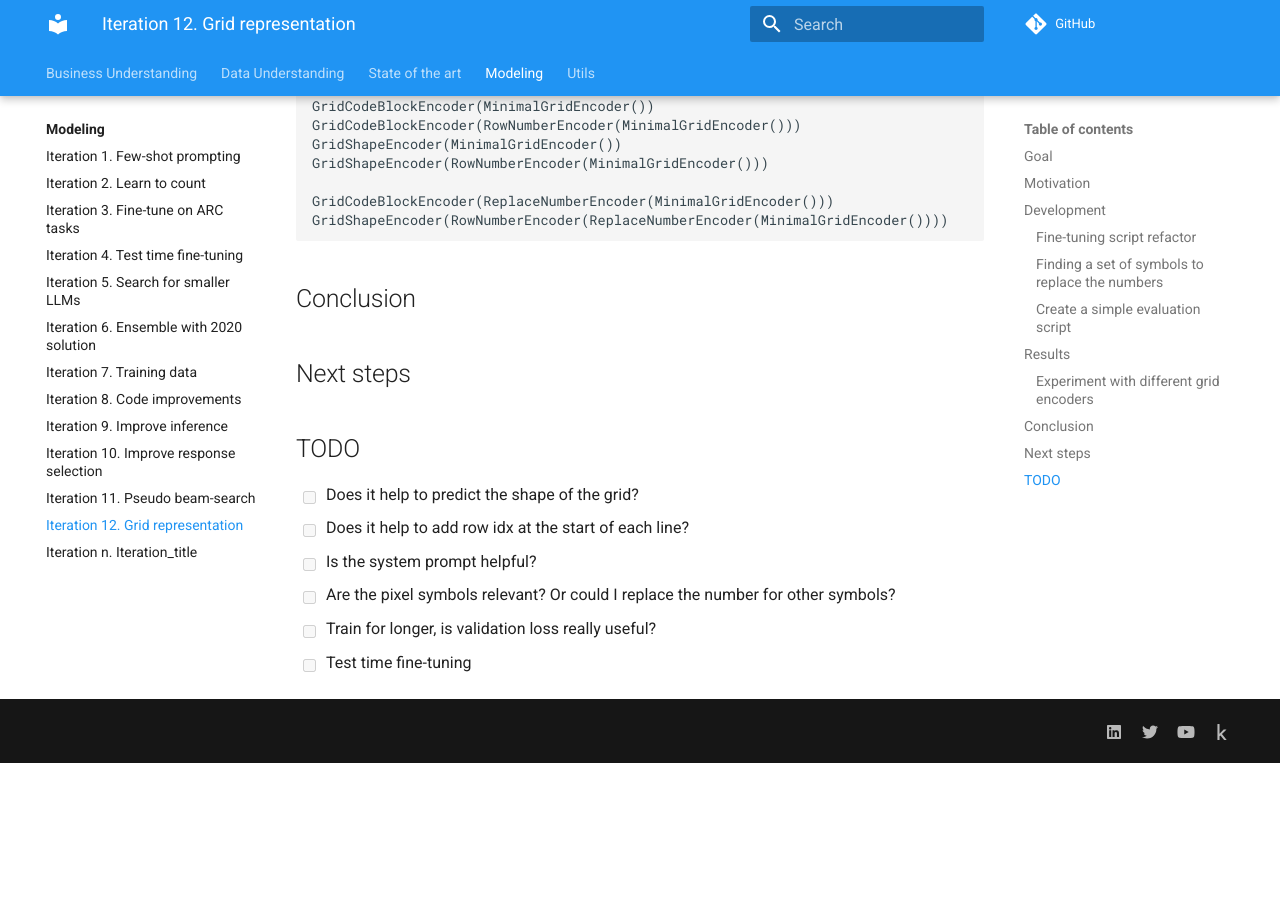
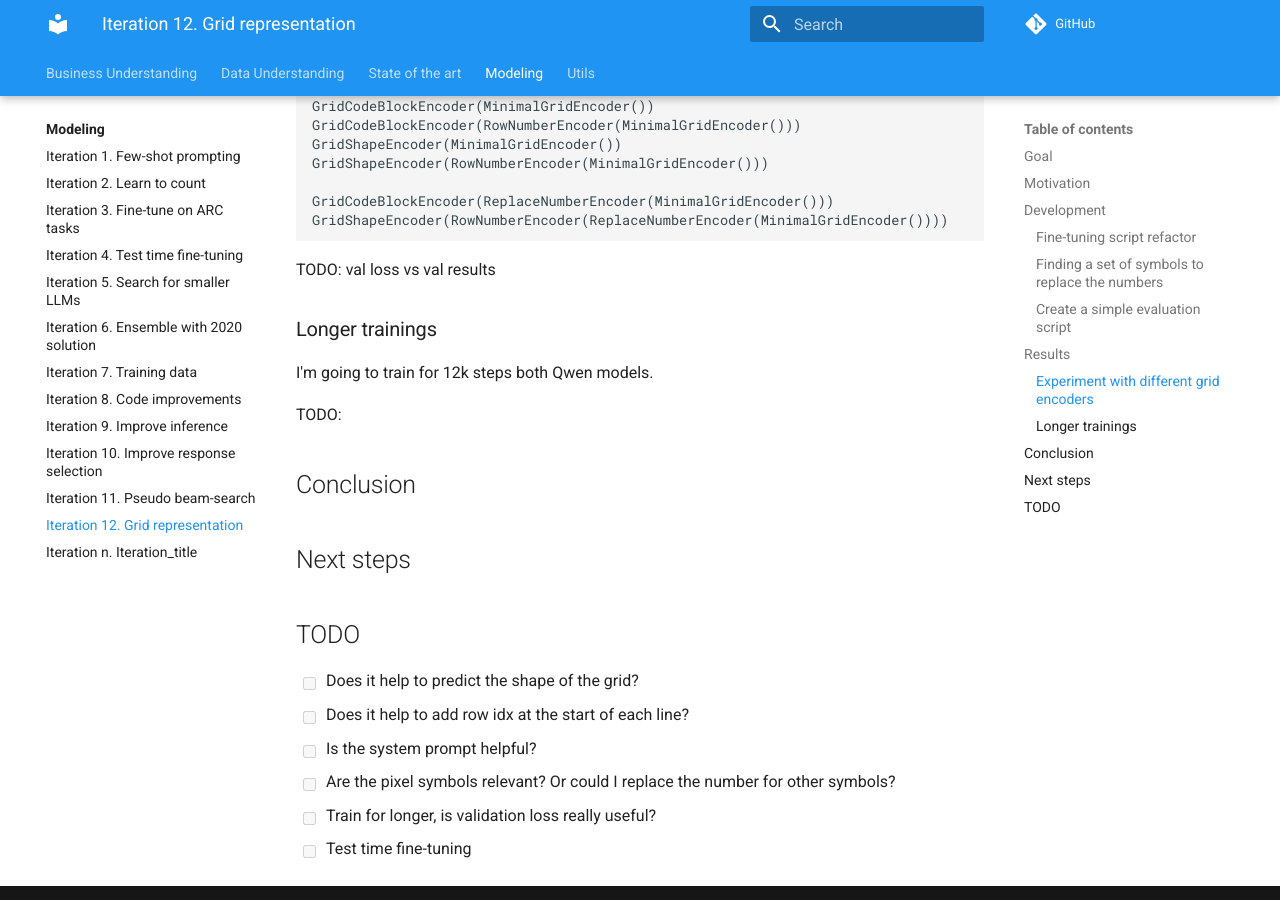
Before and after one commit to zhengjunyao-work/arc24, an MkDocs documentation site: the page built from docs/modeling/Iteration_12_grid_representation.md, in a window 1280 px wide and 900 px high, scrolled down 1950 px. Built offline with MkDocs 1.6.1 and Material for MkDocs 9.7.7, drawn with Linux system fonts in a browser that asks for light colours; comment, search, counter and statistics services are not loaded; before the commit the page ends 2713 px from its top, so only the background shows below that.

Commit message:
need to train longer

````diff
--- a/docs/modeling/Iteration_12_grid_representation.md
+++ b/docs/modeling/Iteration_12_grid_representation.md
@@ -71,6 +71,14 @@ GridCodeBlockEncoder(ReplaceNumberEncoder(MinimalGridEncoder()))
 GridShapeEncoder(RowNumberEncoder(ReplaceNumberEncoder(MinimalGridEncoder())))
 ```
 
+TODO: val loss vs val results
+
+### Longer trainings
+
+I'm going to train for 12k steps both Qwen models.
+
+TODO:
+
 ## Conclusion
 
 ## Next steps
````
